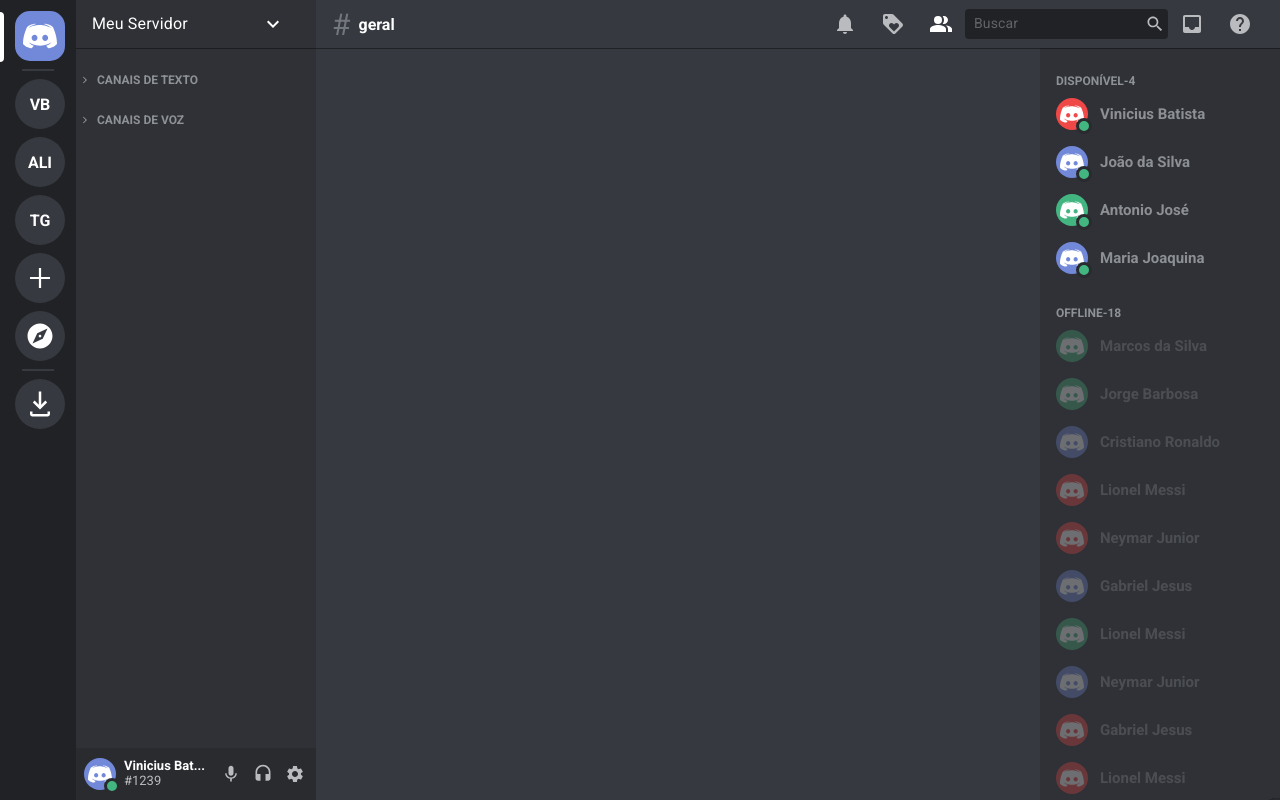
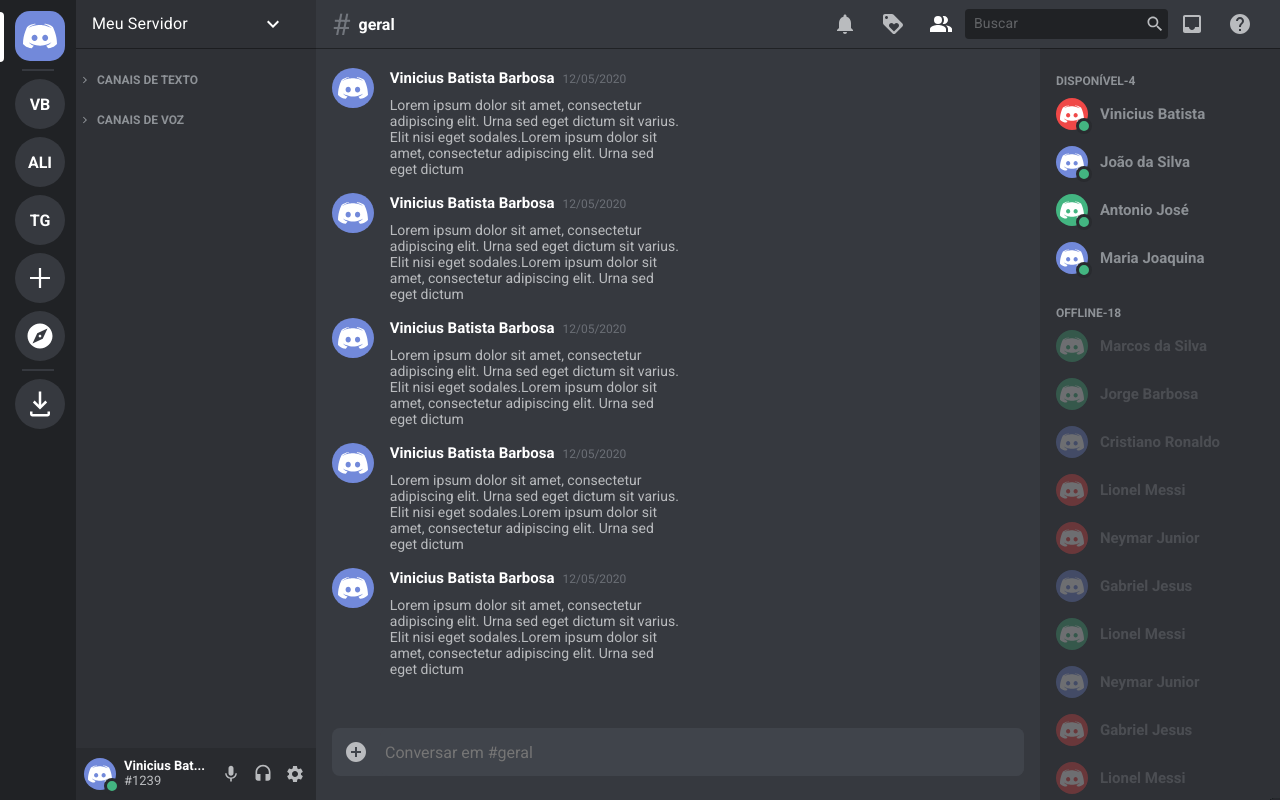
Before and after one commit to vbbarbosa97/clone-discord, a React (Create React App) app: page / in a window 1280 px wide. Built offline with nearby package versions, Linux system fonts and the light colour scheme.

Commit message:
Channel Data finalizado :rocket:

```diff
--- /dev/null
+++ b/src/components/ChannelData/Message.tsx
@@ -0,0 +1,23 @@
+import React from 'react';
+import iconeDiscord from '../../assets/icone_discord.svg';
+import { Avatar, Profile, UserData, TitleMessage } from './styles';
+
+export const Message = () => {
+	return (
+		<Profile>
+			<Avatar>
+				<img src={iconeDiscord} alt="iconeDiscord" />
+			</Avatar>
+			<UserData>
+				<TitleMessage>
+					<strong>Vinicius Batista Barbosa</strong>
+					<span>12/05/2020</span>
+				</TitleMessage>
+				<span>
+					Lorem ipsum dolor sit amet, consectetur adipiscing elit. Urna sed eget dictum sit varius. Elit
+					nisi eget sodales.Lorem ipsum dolor sit amet, consectetur adipiscing elit. Urna sed eget dictum
+				</span>
+			</UserData>
+		</Profile>
+	);
+};
--- a/src/components/ChannelData/index.tsx
+++ b/src/components/ChannelData/index.tsx
@@ -1,9 +1,36 @@
 import React from 'react';
-
-import { Container } from './styles';
+import { IconButton } from '@material-ui/core';
+import { Container, Messages, InputWrapper, Input } from './styles';
+import { AddCircle } from '@material-ui/icons';
+import { Message } from './Message';
 
 const ChannelData = () => {
-	return <Container></Container>;
+	return (
+		<Container>
+			<Messages>
+				<Message />
+				<Message />
+				<Message />
+				<Message />
+				<Message />
+				<Message />
+				<Message />
+				<Message />
+				<Message />
+				<Message />
+				<Message />
+				<Message />
+				<Message />
+				<Message />
+			</Messages>
+			<InputWrapper>
+				<IconButton>
+					<AddCircle htmlColor="#b9bbbe" />
+				</IconButton>
+				<Input placeholder="Conversar em #geral" />
+			</InputWrapper>
+		</Container>
+	);
 };
 
 export default ChannelData;
--- a/src/components/ChannelData/styles.ts
+++ b/src/components/ChannelData/styles.ts
@@ -3,4 +3,100 @@
 export const Container = styled.div`
 	grid-area: CD;
 	background-color: #36393f;
+	display: flex;
+	flex-direction: column;
+	justify-content: space-between;
+	padding: 4px 4px 24px 16px;
 `;
+
+export const Messages = styled.div`
+	display: flex;
+	flex-direction: column;
+	height: 80vh;
+	overflow-y: scroll;
+
+	::-webkit-scrollbar {
+		width: 8px;
+	}
+	::-webkit-scrollbar-thumb {
+		background-color: #202225;
+		border-radius: 4px;
+	}
+	::-webkit-scrollbar-track {
+		background-color: #2e3338;
+		border-radius: 4px;
+	}
+`;
+
+export const InputWrapper = styled.div`
+	display: flex;
+	background-color: #40444b;
+	border-radius: 8px;
+	margin-right: 12px;
+`;
+
+export const Input = styled.input`
+	width: 100%;
+	height: 100%;
+	background-color: #40444b;
+	border-radius: 8px;
+	padding: 0 10px 0 5px;
+	color: #fff;
+	font-size: 16px;
+`;
+
+export const Profile = styled.div`
+	display: flex;
+	flex-direction: row;
+	justify-content: space-between;
+	width: 50%;
+	margin-top: 16px;
+`;
+
+export const Avatar = styled.div`
+	width: 45px;
+	height: 40px;
+	background-color: #7289da;
+	border-radius: 50%;
+	position: relative;
+	margin-right: 8px;
+	display: flex;
+	align-items: center;
+	justify-content: center;
+
+	&:hover {
+		cursor: pointer;
+	}
+
+	> img {
+		width: 30px;
+		height: 30px;
+	}
+`;
+
+export const UserData = styled.div`
+	margin-left: 8px;
+
+	display: flex;
+	flex-direction: column;
+	width: 90%;
+
+	> span {
+		color: #b9bbbe;
+		font-size: 14px;
+		margin-top: 10px;
+	}
+`;
+
+export const TitleMessage = styled.div`
+	> strong {
+		color: #fff;
+		font-size: 15px;
+	}
+
+	> span {
+		font-size: 12px;
+		color: #6b6f76;
+		margin-left: 8px;
+	}
+`;
--- a/src/components/UserList/styles.ts
+++ b/src/components/UserList/styles.ts
@@ -7,7 +7,6 @@
 export const Container = styled.div`
 	grid-area: UL;
 	background-color: #2f3136;
-	/* padding: 0px 16px; */
 	overflow-y: scroll;
 
 	::-webkit-scrollbar {
```
